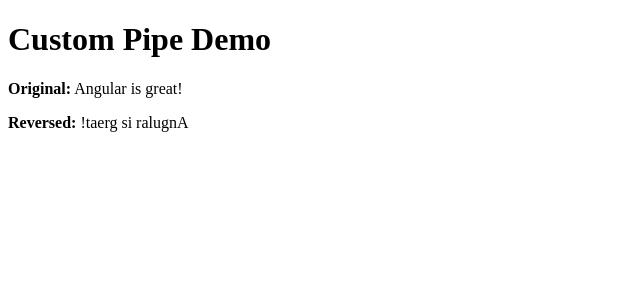
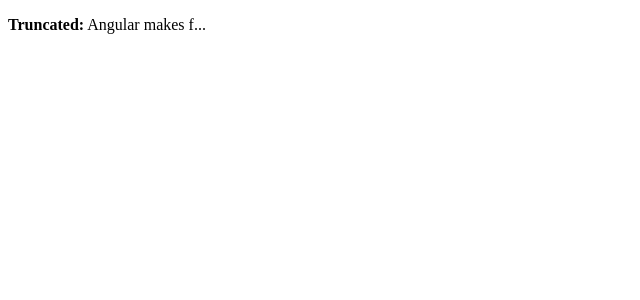
Before and after one commit to sds2002/AngularDemo, an Angular app: page / in a window 1280 px wide. Shown: the top 300 px of the page, without its empty margins (0-640 px from the left). Built offline with nearby package versions, Linux system fonts and the light colour scheme.

Commit message:
Custom Pipe with Parameters

```diff
--- a/src/app/app.component.html
+++ b/src/app/app.component.html
@@ -1,7 +1 @@
-<h1>Custom Pipe Demo</h1>
-
-<!-- Original string -->
-<p><b>Original:</b> Angular is great!</p>
-
-<!-- Reversed string -->
-<p><b>Reversed:</b> {{ 'Angular is great!' | reverse }}</p>
+<p><b>Truncated:</b> {{ 'Angular makes frontend development easier' | truncate:15 }}</p>
--- a/src/app/app.module.ts
+++ b/src/app/app.module.ts
@@ -6,13 +6,15 @@
 import { HelloComponent } from './hello/hello.component';
 import { CardComponent } from './card/card.component';
 import { ReversePipe } from './reverse.pipe';
+import { TruncatePipe } from './truncate.pipe';
 
 @NgModule({
   declarations: [
     AppComponent,
     HelloComponent,
     CardComponent,
-    ReversePipe
+    ReversePipe,
+    TruncatePipe
   ],
   imports: [
     BrowserModule,
--- /dev/null
+++ b/src/app/truncate.pipe.ts
@@ -0,0 +1,11 @@
+import { Pipe, PipeTransform } from '@angular/core';
+
+@Pipe({
+  name: 'truncate'
+})
+export class TruncatePipe implements PipeTransform {
+  transform(value: string, limit: number = 10, ellipsis: string = '...'): string {
+    if (!value) return '';
+    return value.length > limit ? value.substring(0, limit) + ellipsis : value;
+  }
+}
```
Also changed, not shown: 1 other file (tests, documents, lock files or other folders).
